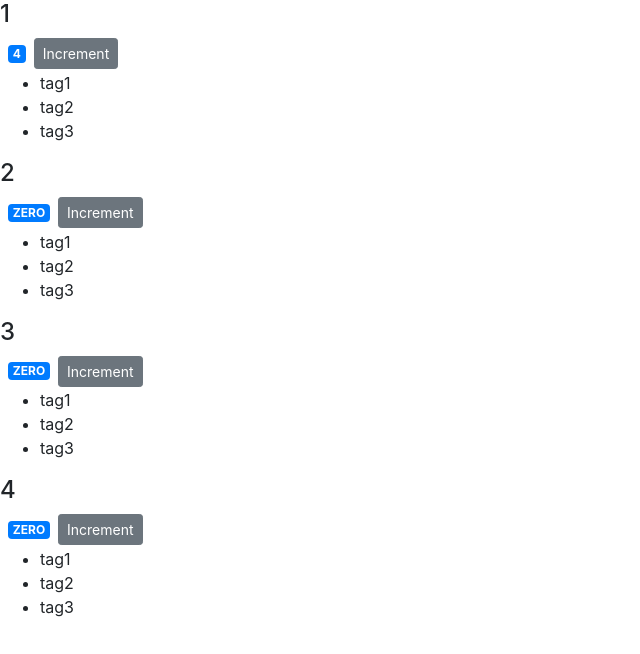
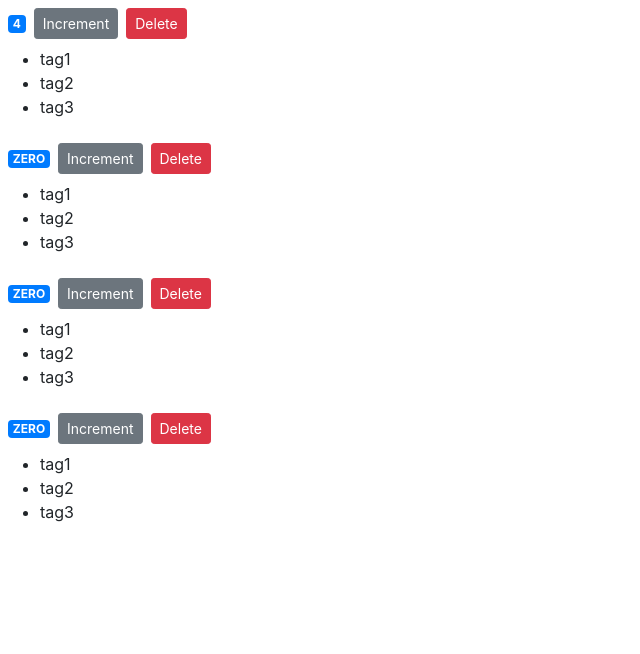
Before and after one commit to Delabove/react-app, a React (Create React App) app: page / in a window 1280 px wide. Shown: the top 654 px of the page, without its empty margins (0-640 px from the left). Built offline with nearby package versions, Linux system fonts and the light colour scheme.

Commit message:
Added a delete button and manipulated the state within the local component

```diff
--- a/src/components/counter.jsx
+++ b/src/components/counter.jsx
@@ -1,6 +1,7 @@
 import React, { Component } from "react";
 
 class Counter extends Component {
+  //  prop= data to component state=data given that is private to that component so other components cannot access
   state = {
     value: this.props.value,
     tags: ["tag1", "tag2", "tag3"],
@@ -25,18 +26,21 @@
   };
 
   render() {
-    console.log(this.props);
-    // jsx expression that gets compiled as React.createElement()
-    // console.log("props", this.props);
+    console.log("props", this.props);
     return (
       <React.Fragment>
-        <h4>{this.props.id}</h4>
         <span className={this.getBadgeClasses()}>{this.formatCount()}</span>
         <button
           onClick={() => this.handleIncrement({})}
           className="btn btn-secondary btn-sm"
         >
           Increment
+        </button>
+        <button
+          onClick={this.props.onDelete}
+          className="btn btn-danger btn-sm m-2"
+        >
+          Delete
         </button>
         <ul>
           {
--- a/src/components/counters.jsx
+++ b/src/components/counters.jsx
@@ -10,13 +10,22 @@
       { id: 4, value: 0 },
     ],
   };
+
+  handleDelete = () => {
+    // this.setState({ value: this.state.value - 1 });
+    console.log("Event handler called");
+  };
+
   render() {
     return (
       <div>
         {this.state.counters.map((counter) => (
-          <Counter key={counter.id} value={counter.value} id={counter.id}>
-            <h4>Counter #{counter.id}</h4>
-          </Counter>
+          <Counter
+            key={counter.id}
+            onDelete={this.handleDelete}
+            value={counter.value}
+            id={counter.id}
+          />
         ))}
       </div>
     );
```
